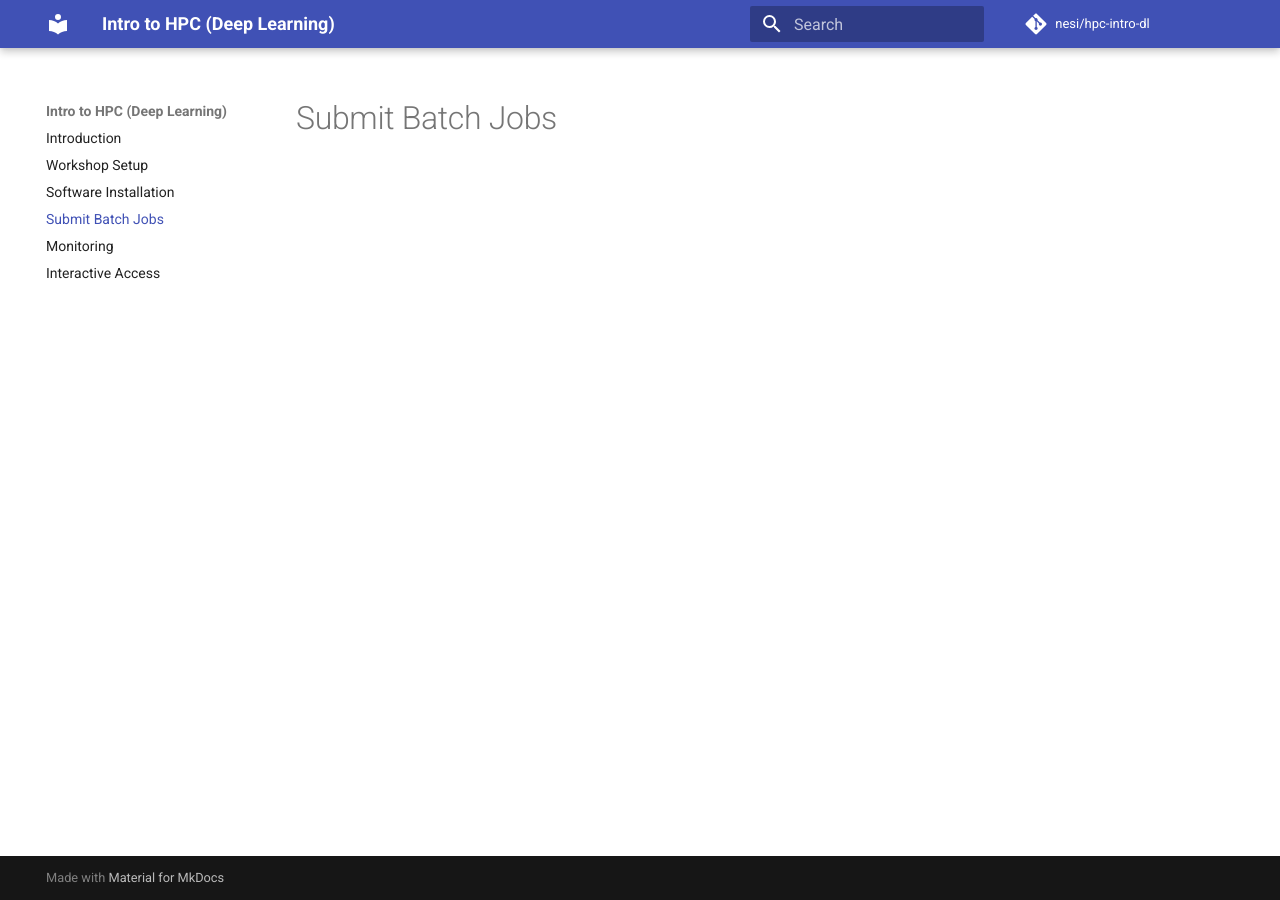
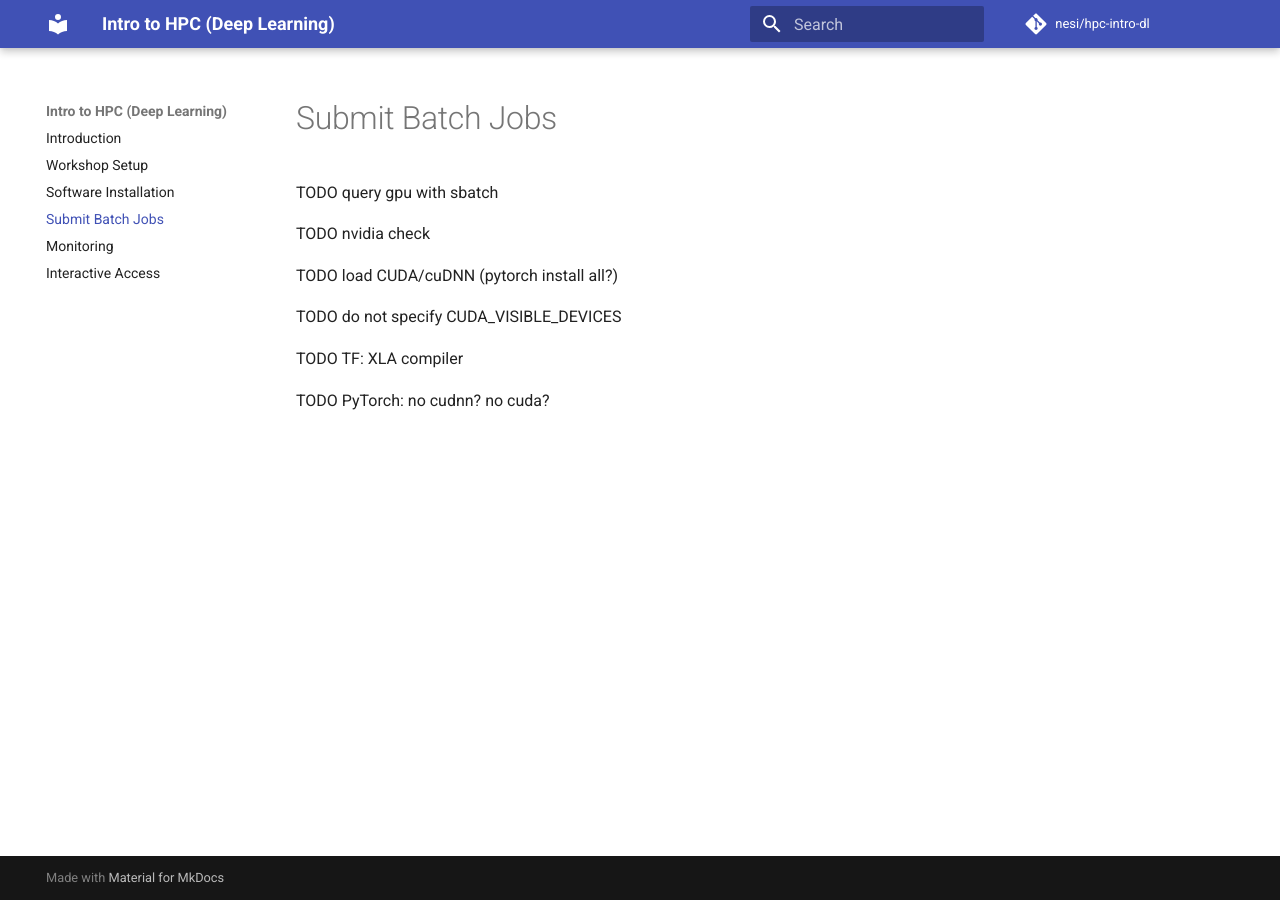
Before and after one commit to nesi/hpc-intro-dl, an MkDocs documentation site: the page built from docs/submit.md, in a window 1280 px wide. Built offline with MkDocs 1.6.1 and Material for MkDocs 9.7.7, drawn with Linux system fonts in a browser that asks for light colours; comment, search, counter and statistics services are not loaded.

Commit message:
add placeholders for content

```diff
--- a/docs/submit.md
+++ b/docs/submit.md
@@ -1 +1,13 @@
 # Submit Batch Jobs
+
+TODO query gpu with sbatch
+
+TODO nvidia check
+
+TODO load CUDA/cuDNN (pytorch install all?)
+
+TODO do not specify CUDA_VISIBLE_DEVICES
+
+TODO TF: XLA compiler
+
+TODO PyTorch: no cudnn? no cuda?
```
Also changed, not shown: docs/index.md (+6 -0 lines), docs/install.md (+8 -0 lines), docs/interact.md (+8 -0 lines), docs/monitor.md (+6 -0 lines), docs/setup.md (+4 -0 lines).
